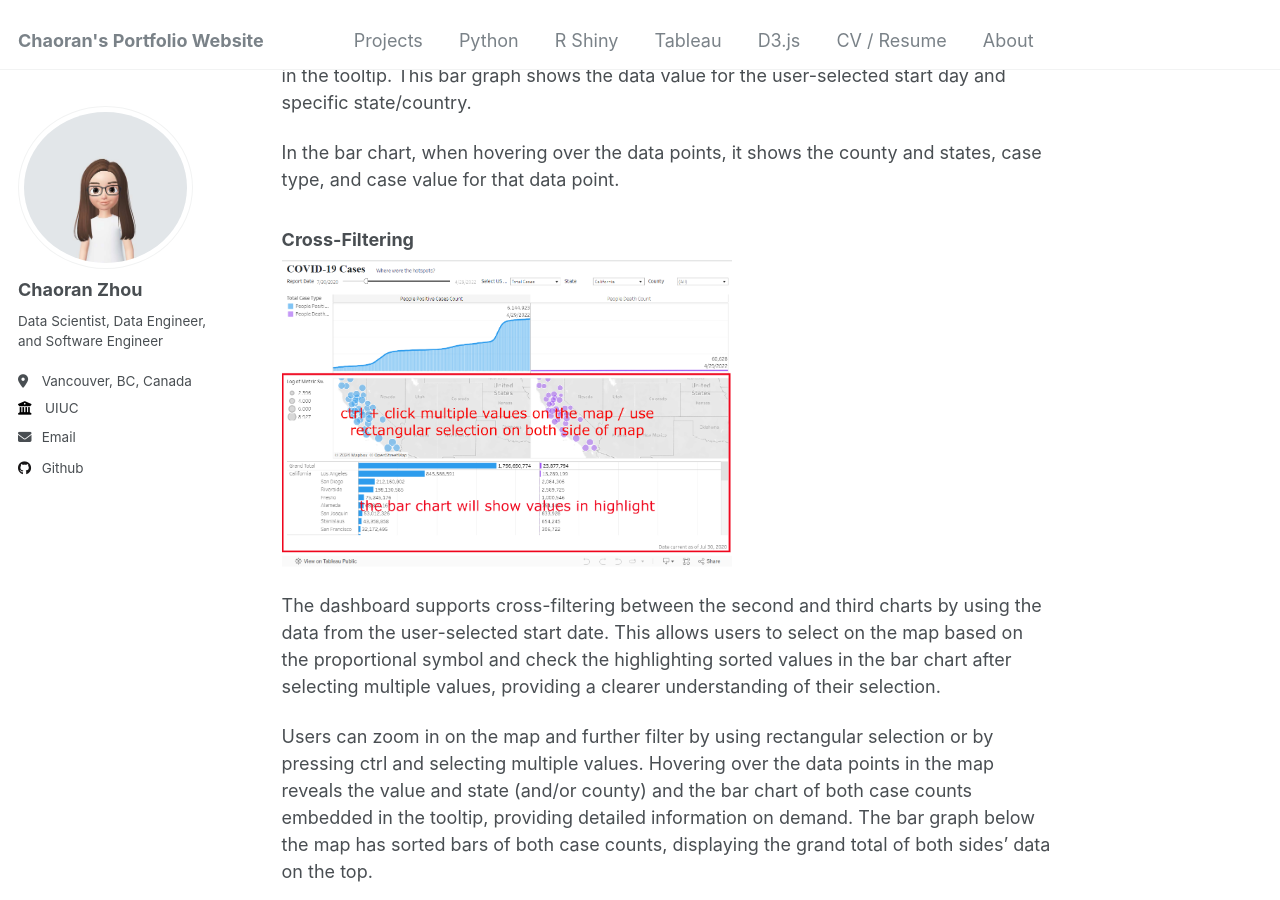
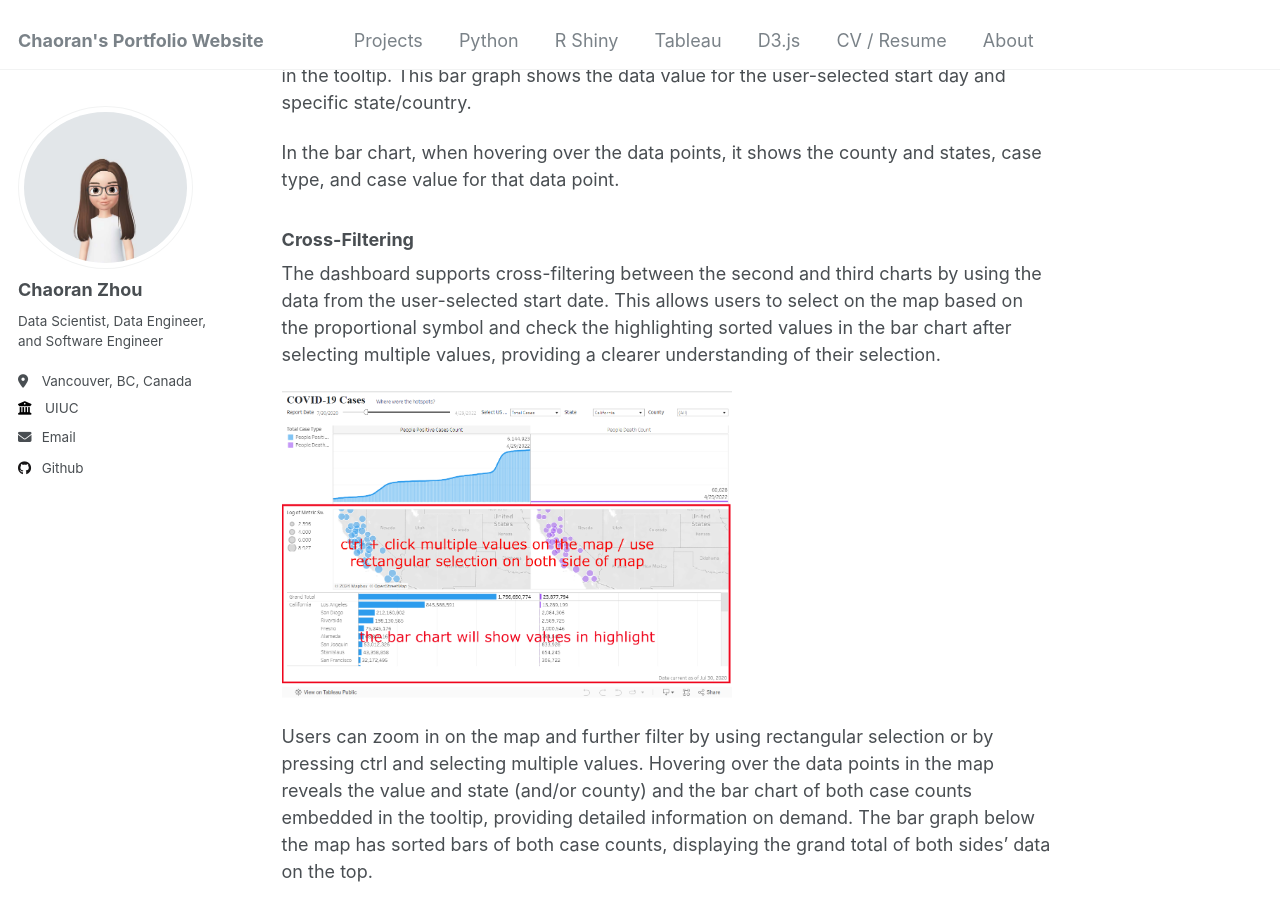
Before and after one commit to ranranrunforit/ranranrunforit.github.io, a Jekyll site: the page built from _projects/project-3.md, in a window 1280 px wide and 900 px high, scrolled down 2051 px. Built offline with Jekyll 4.4.1, drawn with Linux system fonts in a browser that asks for light colours.

Commit message:
Update project-3.md

```diff
--- a/_projects/project-3.md
+++ b/_projects/project-3.md
@@ -43,15 +43,15 @@ In the bar chart, when hovering over the data points, it shows the county and st
 
 ### Cross-Filtering
 
+The dashboard supports cross-filtering between the second and third charts by using the data from the user-selected start date. This allows users to select on the map based on the proportional symbol and check the highlighting sorted values in the bar chart after selecting multiple values, providing a clearer understanding of their selection.
+
 <img src="/images/Tableau Usage.png" width="450em">
-
-The dashboard supports cross-filtering between the second and third charts by using the data from the user-selected start date. This allows users to select on the map based on the proportional symbol and check the highlighting sorted values in the bar chart after selecting multiple values, providing a clearer understanding of their selection.
 
 Users can zoom in on the map and further filter by using rectangular selection or by pressing ctrl and selecting multiple values. Hovering over the data points in the map reveals the value and state (and/or county) and the bar chart of both case counts embedded in the tooltip, providing detailed information on demand. The bar graph below the map has sorted bars of both case counts, displaying the grand total of both sides' data on the top.
 
 Both the second and third charts help users to zoom and filter, and if they are interested, they can also get detailed information on demand.
 
-#### The "first" chart.
+### The "first" chart.
 
 The "first" chart of the cross-filtering(in the dashborad is the second chart) is a side-by-side proportional symbol maps of cases. This chart type was chosen to effectively display the geographical distribution of cases.
 
@@ -60,7 +60,7 @@ The chart's axes are generated using Tableau's (generated)Latitude field along t
 The circle marks on the map correspond to the logarithm of the case type count (e.g., positive case count or death count) for the selected start date and other filter values. The color scheme for the maps aligns with the dashboard's consistent color scheme, with blue representing positive case counts and purple representing death counts.
 
 
-#### The "second" chart.
+### The "second" chart.
 
 The "second" chart of the cross-filtering(in the dashborad is the third chart) is a side-by-side bar graph illustrating cases by state or county (depending on the user's selection for the state filter). This chart type was chosen to effectively compare case counts between different states or counties.
 
```
